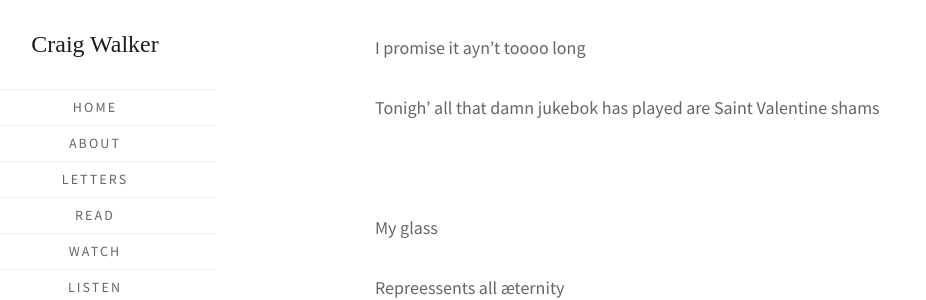
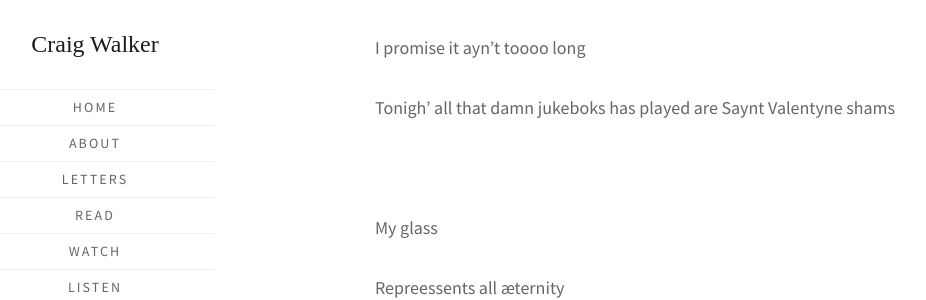
Before and after one commit to walkercraig/walkercraig, a Jekyll site: the page built from _posts/2017/2017-10-01-a-drunk-old-man-at-the-bar.md, in a window 1280 px wide and 900 px high, scrolled down 1606 px. Shown: the part 164-464 px from the top of the window, without its empty margins (55-981 px from the left). Built offline with Jekyll 4.4.1, drawn with Linux system fonts in a browser that asks for light colours; some web fonts are replaced.

Commit message:
Update 2017-10-01-a-drunk-old-man-at-the-bar.md

```diff
--- a/_posts/2017/2017-10-01-a-drunk-old-man-at-the-bar.md
+++ b/_posts/2017/2017-10-01-a-drunk-old-man-at-the-bar.md
@@ -58,7 +58,7 @@ Please play my favorite song
 
 I promise it ayn’t toooo long
 
-Tonigh' all that damn jukebok has played are Saint Valentine shams
+Tonigh' all that damn jukeboks has played are Saynt Valentyne shams
 
 <br/>
 
```
